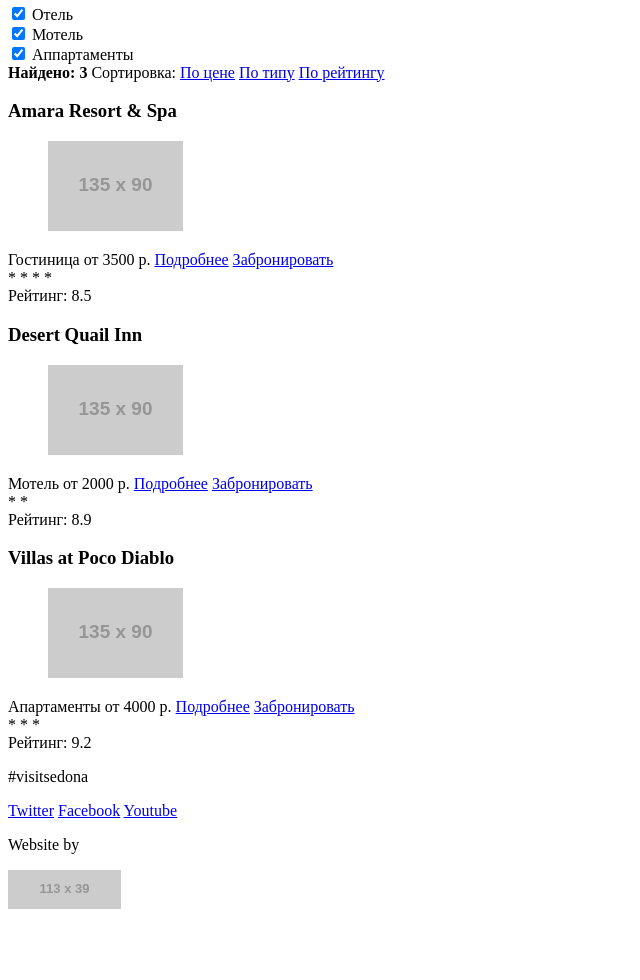
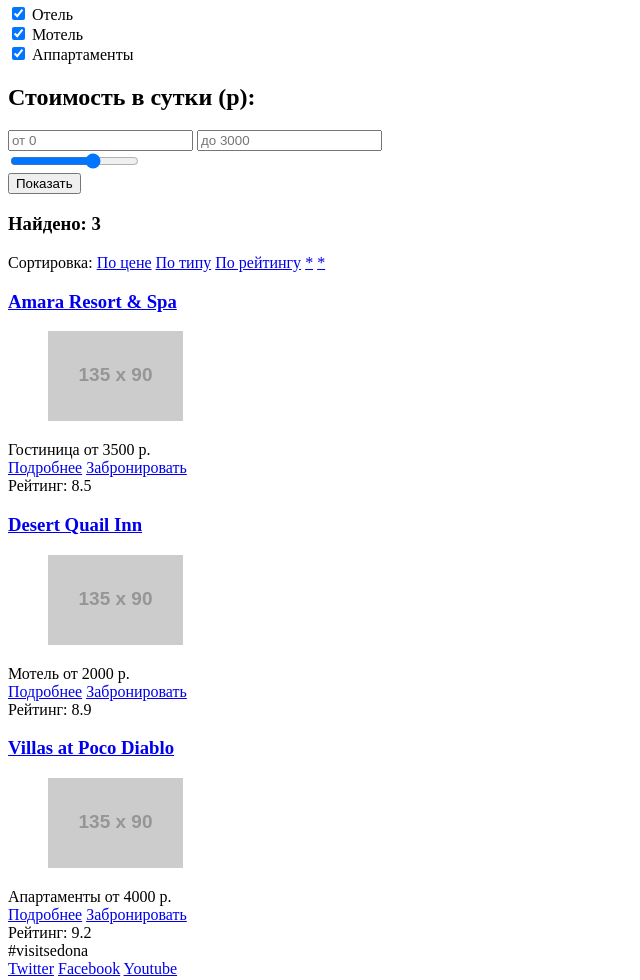
Before and after one commit to inwisloklem/157558-sedona, a plain HTML site: page hotels.html in a window 1280 px wide. Shown: the part 360-1340 px from the top of the page, without its empty margins (0-640 px from the left). Before the commit the page ends 1281 px from the top, so only its background shows below. Drawn offline with Linux system fonts and the light colour scheme; placeholder pictures from the web are drawn by us.

Commit message:
Make overall markup improvements

```diff
--- a/hotels.html
+++ b/hotels.html
@@ -8,10 +8,8 @@
   <body>
     <div class="container">
       <header class="page-header">
-
-        <!-- Логотип — не пункт меню. Размечать отдельным элементом -->
         <div class="sedona-logo">
-          <img src="http://placehold.it/138x70" width="138" height="70" alt="">
+          <a href="index.html"><img src="http://placehold.it/138x70" width="138" height="70" alt=""></a>
         </div>
 
         <nav class="main-menu">
@@ -19,7 +17,7 @@
             <li><a href="#">Информация</a></li>
             <li><a href="#">Фото и видео</a></li>
             <li><a href="#">Карта штата</a></li>
-            <li><a href="hotels.html">Гостиницы</a></li>
+            <li><a>Гостиницы</a></li>
           </ul>
         </nav>
       </header>
@@ -27,7 +25,7 @@
       <main>
         <div class="filters-block">
           <form action="#" method="post">
-            <div class="facilities-filter">
+            <div class="filter-column">
               <h2>Инфраструктура:</h2>
 
               <div class="filter-form-field">
@@ -46,7 +44,7 @@
               </div>
             </div>
 
-            <div class="type-filter">
+            <div class="filter-column">
               <h2>Тип жилья:</h2>
 
               <div class="filter-form-field">
@@ -64,74 +62,92 @@
                 <label for="appartments">Аппартаменты</label>
               </div>
             </div>
+
+            <div class="price-range-column">
+              <h2>Стоимость в сутки (р):</h2>
+
+              <div class="filter-form-field">
+                <input type="text" name="min-price" placeholder="от 0">
+                <input type="text" name="max-price" placeholder="до 3000">
+              </div>
+
+              <div class="filter-form-field">
+                <input type="range" min="0" max="3000" step="100" value="2000">
+              </div>
+
+              <button class="filter-form-btn" type="submit">Показать</button>
+            </div>
           </form>
         </div>
 
         <div class="search-result-sort">
-          <b class="sort-count">Найдено: 3</b>
+          <h3 class="sort-count">Найдено: 3</h3>
 
-          <span>Сортировка:</span>
-          <span><a href="#">По цене</a></span>
-          <span><a href="#">По типу</a></span>
-          <span><a href="#">По рейтингу</a></span>
+          <span class="sort-block">Сортировка:</span>
+          <a class="sort-block sort-type-active" href="#">По цене</a></span>
+          <a class="sort-block" href="#">По типу</a></span>
+          <a class="sort-block" href="#">По рейтингу</a></span>
 
-          <a class="arrow-up" href="#"></a>
-          <a class="arrow-down" href="#"></a>
+          <a class="arrow-up" href="#">*</a>
+          <a class="arrow-down arrow-active" href="#">*</a>
         </div>
 
         <section class="search-result">
-          <h3>Amara Resort &amp; Spa</h3>
+          <h3><a href="#">Amara Resort &amp; Spa</a></h3>
 
           <figure><img src="http://placehold.it/135x90" width="135" height="90" alt="Amara Resort &amp; Spa"></figure>
 
-          <span>Гостиница</span>
-          <span>от 3500 р.</span>
-          <a class="btn-details" href="#">Подробнее</a>
-          <a class="book" href="#">Забронировать</a>
+          <div class="result-column">
+            <span class="result-column-block">Гостиница</span>
+            <span class="result-column-block">от 3500 р.</span>
+          </div>
 
-          <div class="stars">
-            <span class="star-icon">*</span>
-            <span class="star-icon">*</span>
-            <span class="star-icon">*</span>
-            <span class="star-icon">*</span>
+          <div class="result-column">
+            <a class="btn-details" href="#">Подробнее</a>
+            <a class="book" href="#">Забронировать</a>
           </div>
+
+          <div class="stars"></div>
 
           <div class="rating">Рейтинг: 8.5</div>
         </section>
 
         <section class="search-result">
-          <h3>Desert Quail Inn</h3>
+          <h3><a href="#">Desert Quail Inn</a></h3>
 
           <figure><img src="http://placehold.it/135x90" width="135" height="90" alt="Desert Quail Inn"></figure>
 
-          <span>Мотель</span>
-          <span>от 2000 р.</span>
-          <a class="btn-details" href="#">Подробнее</a>
-          <a class="book" href="#">Забронировать</a>
+          <div class="result-column">
+            <span class="result-column-block">Мотель</span>
+            <span class="result-column-block">от 2000 р.</span>
+          </div>
 
-          <div class="stars">
-            <span class="star-icon">*</span>
-            <span class="star-icon">*</span>
+          <div class="result-column">
+            <a class="btn-details" href="#">Подробнее</a>
+            <a class="book" href="#">Забронировать</a>
           </div>
+
+          <div class="stars"></div>
 
           <div class="rating">Рейтинг: 8.9</div>
         </section>
 
         <section class="search-result">
-          <h3>Villas at Poco Diablo</h3>
+          <h3><a href="#">Villas at Poco Diablo</a></h3>
 
           <figure><img src="http://placehold.it/135x90" width="135" height="90" alt="Villas at Poco Diablo"></figure>
 
-          <span>Апартаменты</span>
-          <span>от 4000 р.</span>
-          <a class="btn-details" href="#">Подробнее</a>
-          <a class="book" href="#">Забронировать</a>
+          <div class="result-column">
+            <span class="result-column-block">Апартаменты</span>
+            <span class="result-column-block">от 4000 р.</span>
+          </div>
 
-          <div class="stars">
-            <span class="star-icon">*</span>
-            <span class="star-icon">*</span>
-            <span class="star-icon">*</span>
+          <div class="result-column">
+            <a class="btn-details" href="#">Подробнее</a>
+            <a class="book" href="#">Забронировать</a>
           </div>
+
+          <div class="stars"></div>
 
           <div class="rating">Рейтинг: 9.2</div>
         </section>
@@ -139,7 +155,7 @@
 
       <footer class="page-footer">
         <div class="footer-hash text-wrapper">
-          <p>#visitsedona</p>
+          #visitsedona
         </div>
 
         <div class="footer-social text-wrapper">
```
Also changed, not shown: index.html (+21 -29 lines).
